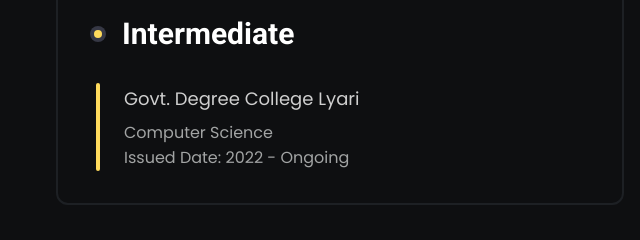
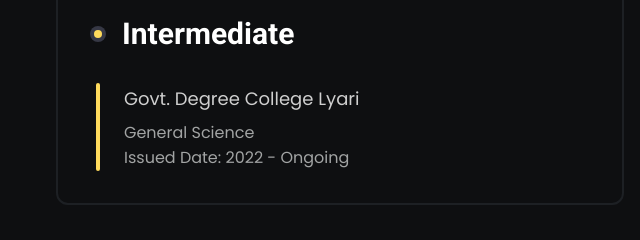
Before and after one commit to Eminenthere/My-Resume, a plain HTML site: page index.html in a window 1280 px wide. Shown: the part 2060-2300 px from the top of the page, 0-640 px from the left. Drawn offline with Linux system fonts and the light colour scheme.

Commit message:
Update index.html

```diff
--- a/index.html
+++ b/index.html
@@ -202,7 +202,7 @@
                   <div class="left-line"></div>
                   <div class="role-container">
                     <h3>Govt. Degree College Lyari</h3>
-                    <p>Computer Science <br>
+                    <p>General Science<br>
                       Issued Date: 2022 - Ongoing</p>
                   </div>
                 </div>
```
